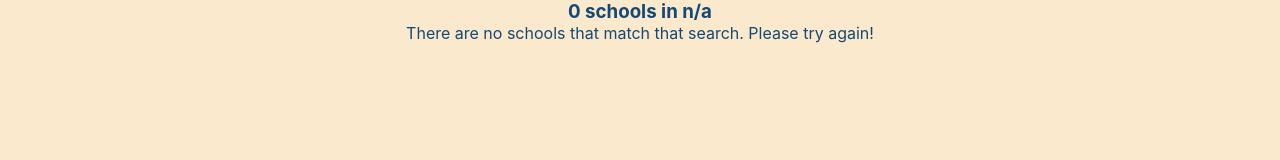
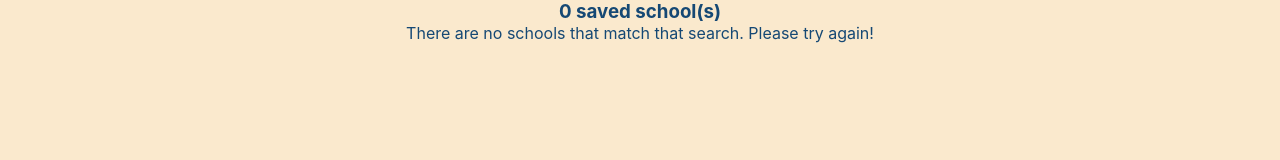
Before and after one commit to annamkummer/showcase-mod3, a React (Create React App) app: page /saved in a window 1280 px wide. Shown: the top 160 px of the page. Built offline with nearby package versions, Linux system fonts and the light colour scheme.

Commit message:
Add functionality to bookmark button on results page

```diff
--- a/src/components/Results.js
+++ b/src/components/Results.js
@@ -60,7 +60,9 @@ class Results extends Component {
         let sizeOfSchools = (schoolSizes.length === 1) ? schoolSizes[0]
             : (schoolSizes.length === 2) ? `${schoolSizes[0]} and ${schoolSizes[1]}`
             : ''
-        return `${numberOfSchools} ${sizeOfSchools} school${s} in ${this.props.usState}`
+
+        let message = (this.props.content === 'saved') ? `${numberOfSchools} saved school(s)` : `${numberOfSchools} ${sizeOfSchools} school${s} in ${this.props.usState}`
+        return message
     }
 
     toggleBookmark(id) {
@@ -74,20 +76,21 @@ class Results extends Component {
         this.setState({schools: updatedSchools})
     }
 
+    navToSaved() {
+        let localBookmarkedSchools = this.getBookmarks()
+        this.setState({
+            schools: localBookmarkedSchools,
+            bookmarkedSchools: localBookmarkedSchools,
+            loading: false
+        })
+    }
+
     componentDidMount() {
         this.props.content === 'results' && this.getData()
-        if (this.props.content === 'saved') {
-            let localBookmarkedSchools = this.getBookmarks()
-            this.setState({
-                schools: localBookmarkedSchools,
-                bookmarkedSchools: localBookmarkedSchools,
-                loading: false
-            })
-        }
+        this.props.content === 'saved' && this.navToSaved()
     }
 
     render() {
-        const { content, usState, size } = this.props
         let heading = this.getHeading()
         // Handle navigation to this page without setting search criteria
         return (
@@ -98,7 +101,7 @@ class Results extends Component {
                         <div className='results-list'>
                             <h3 className='heading'>{heading}</h3>
                             <Schools schoolList={this.state.schools} changeBookmark={(id) => this.toggleBookmark(id)}/>
-                            <Link to='/saved' className='view-saved-btn' ><GoBookmark /></Link>
+                            <Link to='/saved' className='view-saved-btn' ><GoBookmark onClick={() => this.navToSaved()}/></Link>
                             <Link to='/' className='edit-btn' ><FaEdit /></Link>
                         </div>
                 }
--- a/src/components/School.js
+++ b/src/components/School.js
@@ -1,6 +1,5 @@
 import { makePercent } from '../utils.js'
 import PropTypes from 'prop-types'
-import { Link } from 'react-router-dom'
 import { BsBookmark, BsBookmarkFill } from 'react-icons/bs'
 import { FaExternalLinkAlt } from 'react-icons/fa'
 import '../css/School.css'
```
